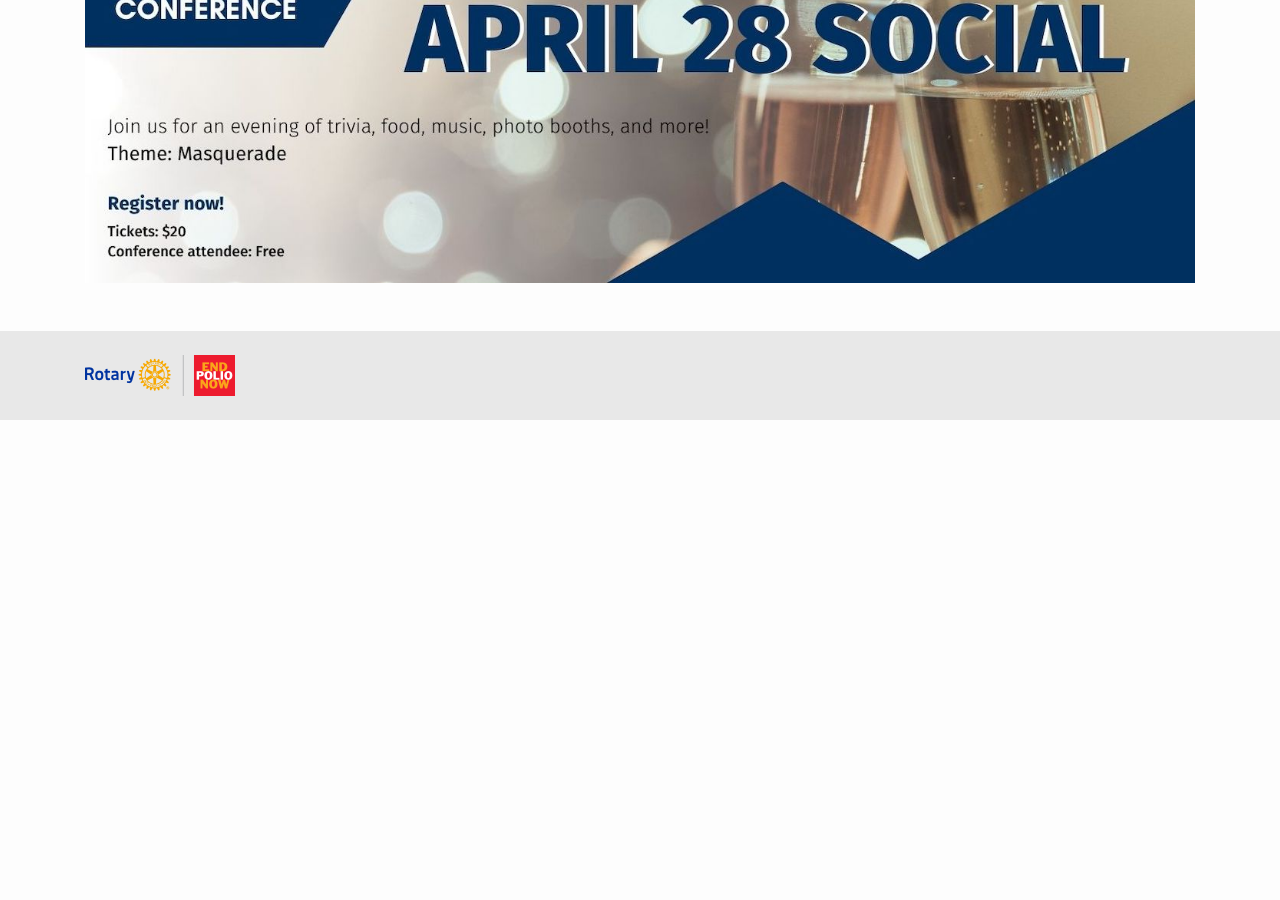
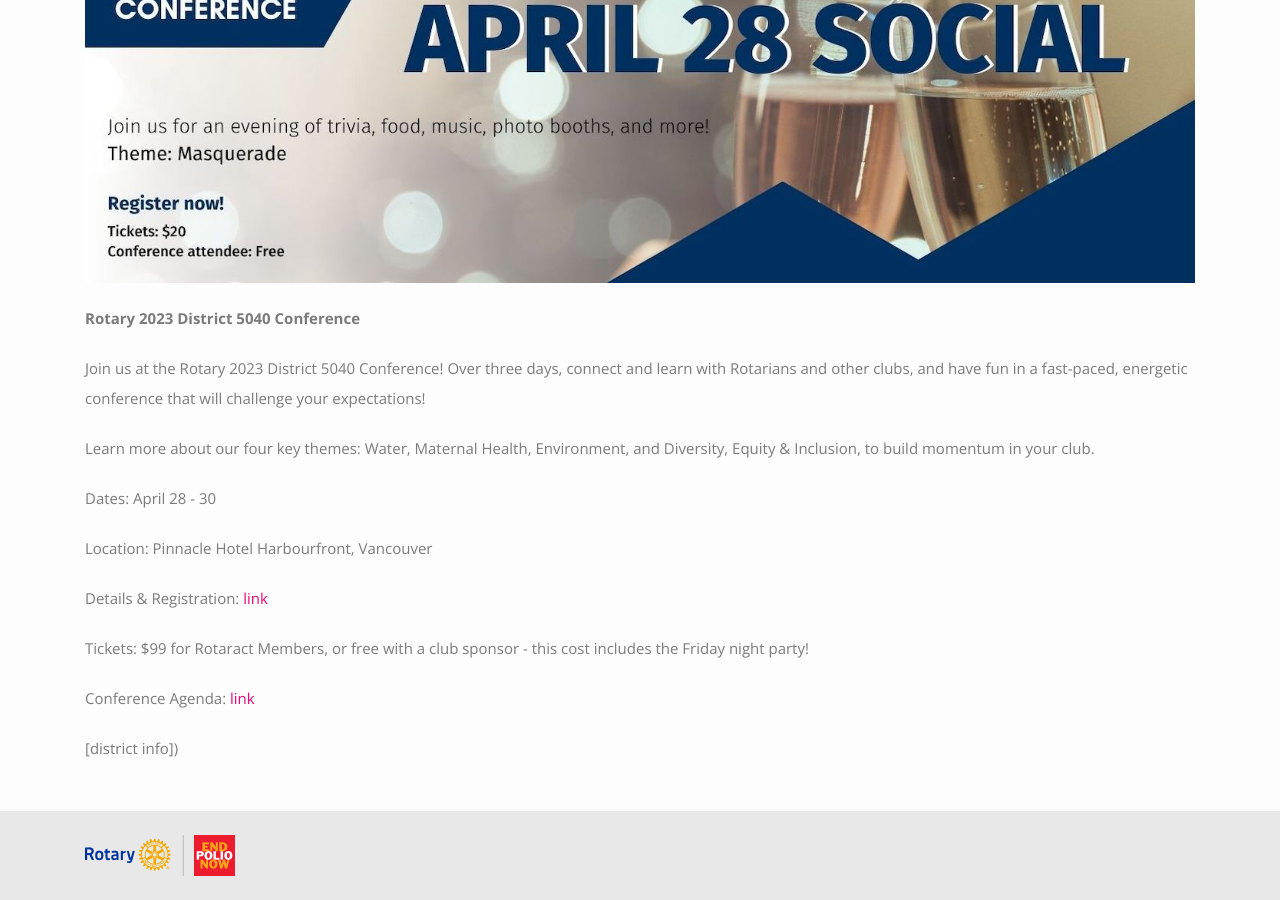
Before and after one commit to rotaract5040/rotaract5040.github.io, a Jekyll site: the page built from events.md, in a window 1280 px wide and 900 px high, scrolled down 967 px. Built offline with Jekyll 4.4.1, drawn with Linux system fonts in a browser that asks for light colours; nearby versions of some CDN libraries; Markdown is read by kramdown in place of the engine named in the settings; before the commit the page ends 1387 px from its top, so only the background shows below that; some of the changed text lies outside the part shown.

Commit message:
Update events.md

```diff
--- a/events.md
+++ b/events.md
@@ -4,11 +4,11 @@
 permalink: /events/
 ---
 
-**Rotary 2023 District 5040 Conference**
+**Happy Hour at the Rotary 2023 District 5040 Conference**
 
 On April 28th, join us for one evening during the Rotary 2023 District 5040 Conference to enjoy amazing food, trivia, music, photo booths, and more! The jazz group Janette King and Friends will be playing, and grab your masks for an exciting masquerade theme.
 
-Date: April 28 - 30, 7:30 - 11:30 PM
+Date: April 28, 7:30 - 11:30 PM
 
 Location: Pinnacle Hotel Harbourfront, Vancouver
 
@@ -24,3 +24,21 @@
 [link](https://www.eventbrite.ca/e/district-5040-masquerade-party-tickets-575080690827)
 
 ![social profile](/assets/images/district social.jpg)
+
+**Rotary 2023 District 5040 Conference**
+
+Join us at the Rotary 2023 District 5040 Conference! Over three days, connect and learn with Rotarians and other clubs, and have fun in a fast-paced, energetic conference that will challenge your expectations!
+
+Learn more about our four key themes: Water, Maternal Health, Environment, and Diversity, Equity & Inclusion, to build momentum in your club.
+
+Dates: April 28 - 30
+
+Location: Pinnacle Hotel Harbourfront, Vancouver
+
+Details & Registration: [link](https://rotary5040.org/page/2023-district-conference)
+
+Tickets: $99 for Rotaract Members, or free with a club sponsor - this cost includes the Friday night party!
+
+Conference Agenda: [link](https://clubrunner.blob.core.windows.net/00000050003/en-ca/files/page/2023-district-conference/click-here-download-the-2023-rotary-district/5040_DistConf_AgendaDRAFT_18Feb23.docx.pdf)
+
+[district info])
```
